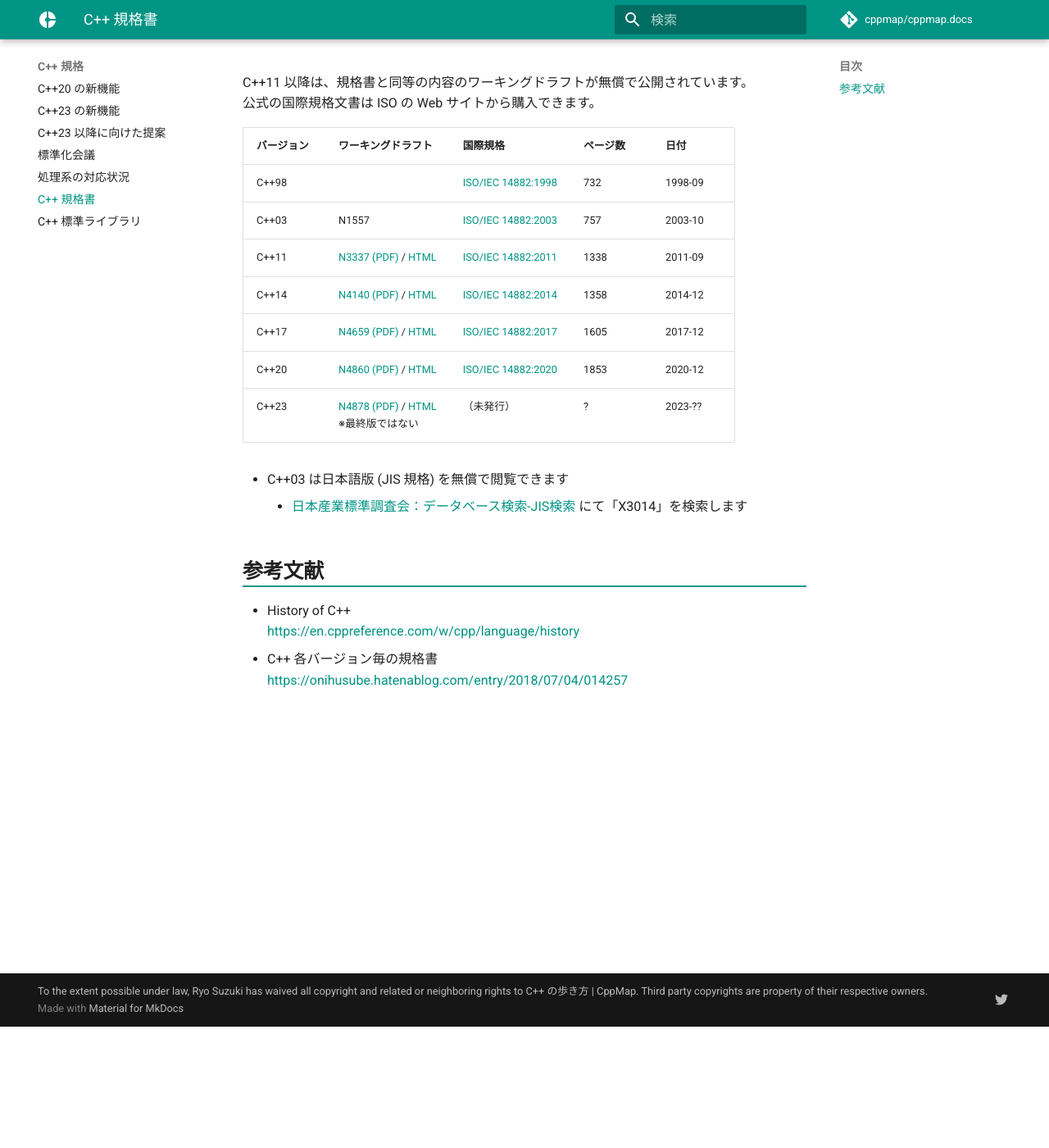
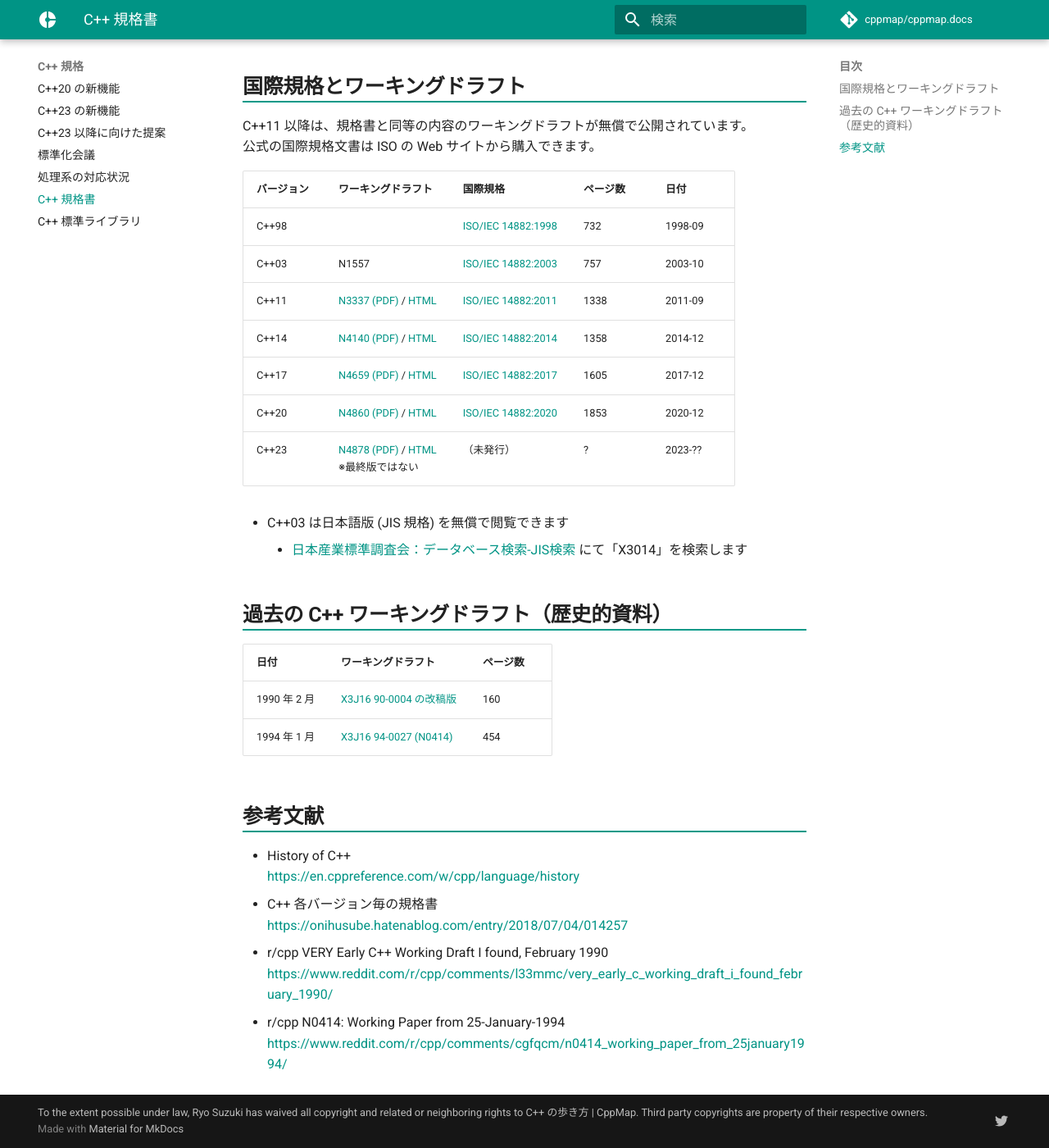
Before and after one commit to cppmap/cppmap.docs, an MkDocs documentation site: the page built from docs/standardization/working-drafts.md, in a window 1280 px wide and 1400 px high, scrolled down 148 px. Shown: the whole window at 82% size. Built offline with MkDocs 1.6.1 and Material for MkDocs 9.7.7, drawn with Linux system fonts in a browser that asks for light colours; nearby versions of some CDN libraries; comment, search, counter and statistics services are not loaded.

Commit message:
Update working-drafts.md

```diff
--- a/docs/standardization/working-drafts.md
+++ b/docs/standardization/working-drafts.md
@@ -1,6 +1,8 @@
 description: C++ 規格のワーキングドラフトです
 
 # C++ 規格書
+
+## 国際規格とワーキングドラフト
 
 C++11 以降は、規格書と同等の内容のワーキングドラフトが無償で公開されています。
 公式の国際規格文書は ISO の Web サイトから購入できます。
@@ -18,9 +20,21 @@ C++11 以降は、規格書と同等の内容のワーキングドラフトが
 - C++03 は日本語版 (JIS 規格) を無償で閲覧できます
     - [日本産業標準調査会：データベース検索-JIS検索](https://www.jisc.go.jp/app/jis/general/GnrJISSearch.html) にて「X3014」を検索します
 
+## 過去の C++ ワーキングドラフト（歴史的資料）
+
+| 日付                                                                                               | ワーキングドラフト             | ページ数 |
+|--------------------------------------------------------------------------------------------------|-----------------------|------|
+| 1990 年 2 月 | [X3J16 90-0004 の改稿版](https://drive.google.com/file/d/1XNzsgWMk0wfFOa5kjN9OV5a-04ttrdjE/view?usp=sharing)   | 160  |
+| 1994 年 1 月 | [X3J16 94-0027 (N0414)](https://drive.google.com/file/d/1EDQvAQSrQXHbUdN1Al7EvuOlIEhg1Hdl/view?usp=sharing) | 454  |
+
+
 ## 参考文献
 
 - History of C++
     https://en.cppreference.com/w/cpp/language/history
 - C++ 各バージョン毎の規格書
     https://onihusube.hatenablog.com/entry/2018/07/04/014257
+- r/cpp VERY Early C++ Working Draft I found, February 1990
+    https://www.reddit.com/r/cpp/comments/l33mmc/very_early_c_working_draft_i_found_february_1990/
+- r/cpp N0414: Working Paper from 25-January-1994
+    https://www.reddit.com/r/cpp/comments/cgfqcm/n0414_working_paper_from_25january1994/
```
